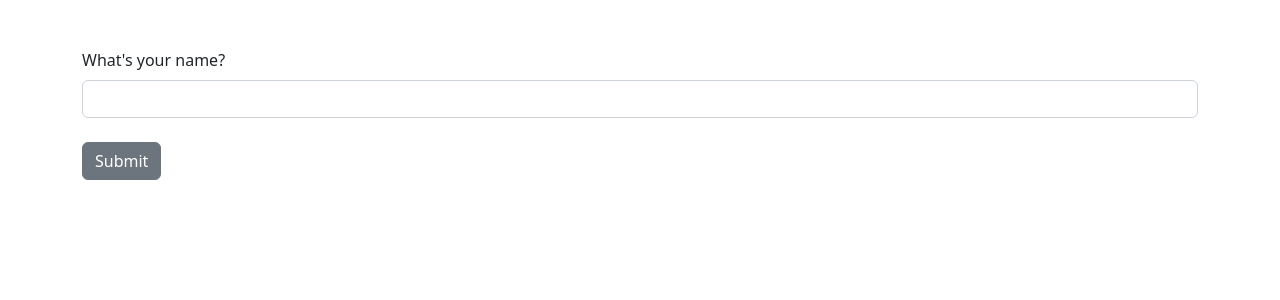
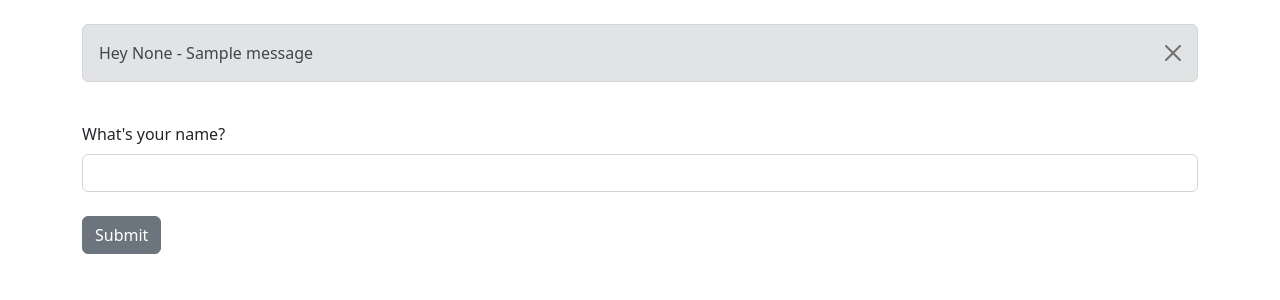
Before and after one commit to aroranubhav/Simple-Blog, a Flask app: page /name in a window 1280 px wide. Shown: the part 56-356 px from the top of the page. Run offline with Flask 2, Linux system fonts and the light colour scheme; one stand-in notice (Sample message) is shown.

Commit message:
added flash messages

```diff
--- a/app.py
+++ b/app.py
@@ -1,5 +1,4 @@
-from crypt import methods
-from flask import Flask, render_template
+from flask import Flask, render_template, flash
 from flask_wtf import FlaskForm
 from wtforms import FormField, StringField, SubmitField
 from wtforms.validators import DataRequired
@@ -39,7 +38,8 @@
     if form.validate_on_submit():
         name = form.name.data
         form.name.data = ''
+        flash('Form submitted successfully!')
 
     return render_template('name.html',
-            name = name,
-            form = form)
+        name = name,
+        form = form)
--- a/templates/name.html
+++ b/templates/name.html
@@ -1,5 +1,12 @@
 {% extends 'base.html' %}
 {% block content %}
+
+    {% for message in get_flashed_messages() %}
+        <div class="alert alert-secondary alert-dismissible fade show" role="alert">
+            Hey {{ name }} - {{ message }}
+            <button type="button" class="btn-close" data-bs-dismiss="alert" aria-label="Close"></button>
+        </div>
+    {% endfor %}
 
     {% if name %}
         <h1>Hello {{ name }}</h1>
```
